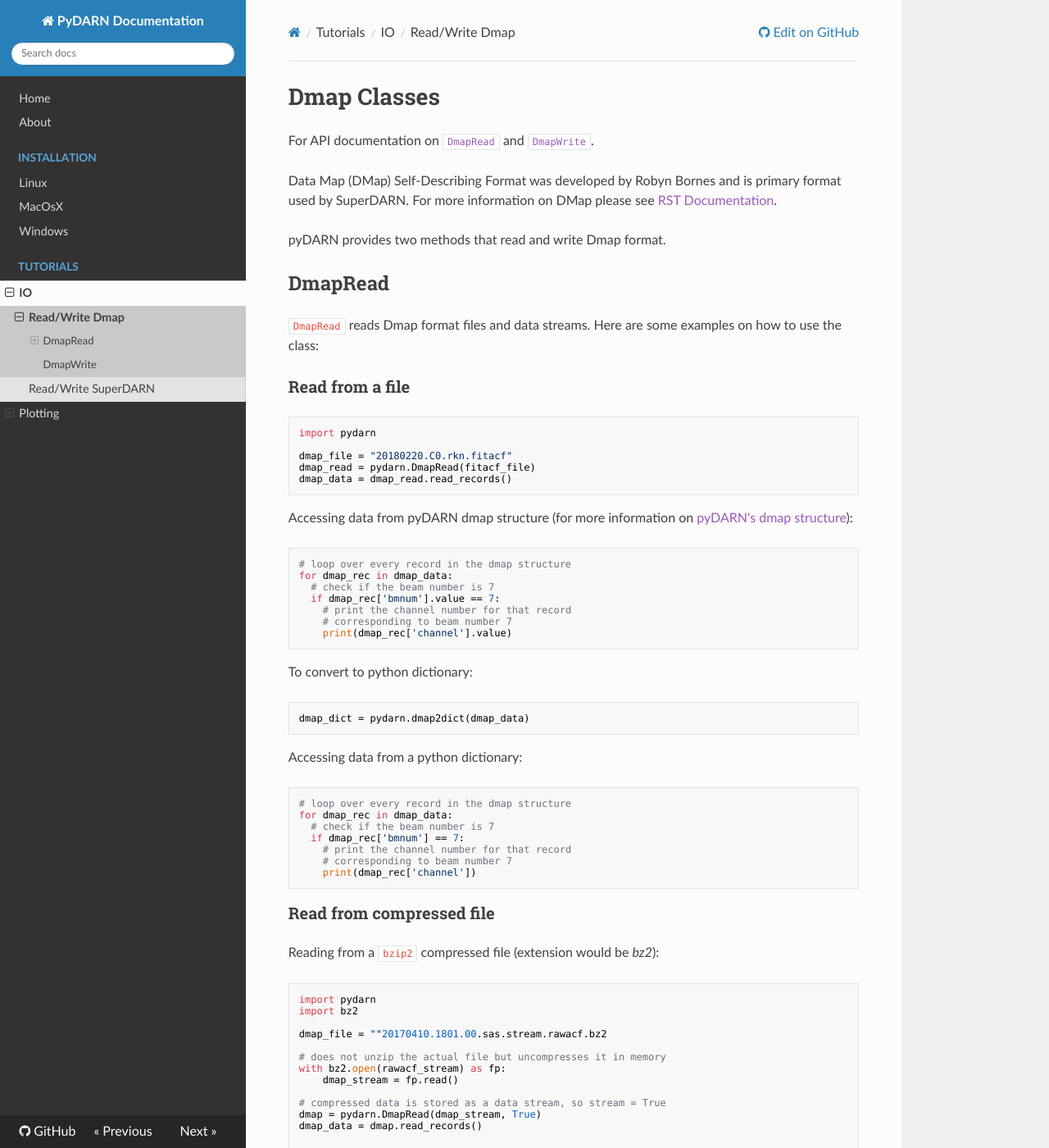
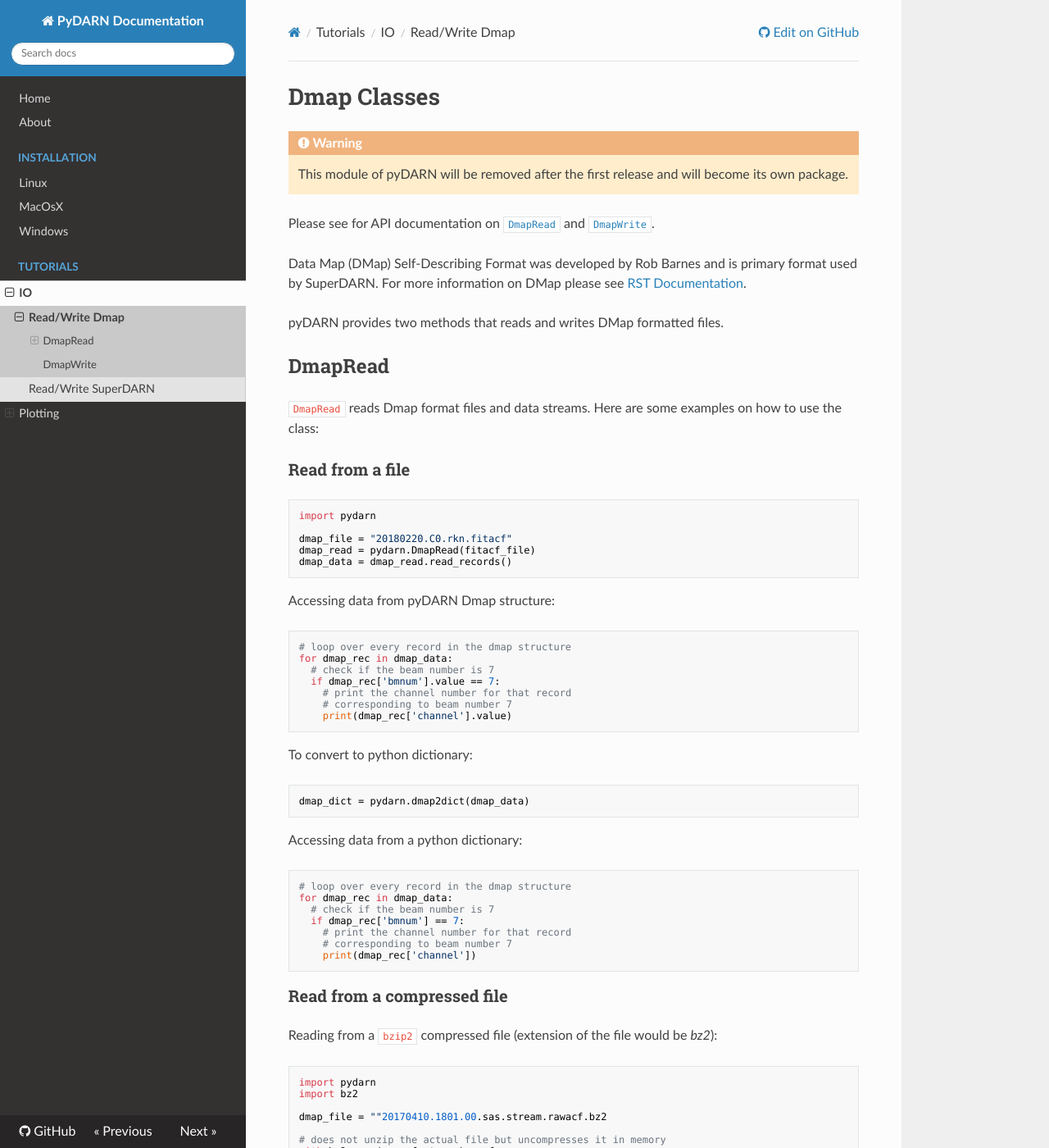
Before and after one commit to SuperDARN/pydarn, an MkDocs documentation site: the page built from docs/user/dmap.md, in a window 1280 px wide and 1400 px high. Shown: the whole window at 82% size. Built offline with MkDocs 1.6.1, drawn with Linux system fonts in a browser that asks for light colours; nearby versions of some CDN libraries; some of the changed text lies outside the part shown.

Commit message:
started documenting dmap

````diff
--- a/docs/user/dmap.md
+++ b/docs/user/dmap.md
@@ -1,11 +1,14 @@
 # Dmap Classes
 
-For API documentation on [`DmapRead`]() and [`DmapWrite`]().
+!!! Warning
+    This module of pyDARN will be removed after the first release and will become its own package.
 
-Data Map (DMap) Self-Describing Format was developed by Robyn Bornes and is primary format used by SuperDARN.
-For more information on DMap please see [RST Documentation]().
+Please see for API documentation on [`DmapRead`](code/DmapRead.md) and [`DmapWrite`](code/DmapWrite.md).
 
-pyDARN provides two methods that read and write Dmap format.
+Data Map (DMap) Self-Describing Format was developed by Rob Barnes and is primary format used by SuperDARN.
+For more information on DMap please see [RST Documentation](https://radar-software-toolkit-rst.readthedocs.io/en/latest/).
+
+pyDARN provides two methods that reads and writes DMap formatted files.
 
 ## DmapRead
 
@@ -22,7 +25,7 @@
 dmap_data = dmap_read.read_records()
 ```
 
-Accessing data from pyDARN dmap structure (for more information on [pyDARN's dmap structure]()):
+Accessing data from pyDARN Dmap structure:
 ```python
 # loop over every record in the dmap structure
 for dmap_rec in dmap_data:
@@ -49,9 +52,9 @@
     print(dmap_rec['channel'])
 ```
 
-### Read from compressed file
+### Read from a compressed file
 
-Reading from a `bzip2` compressed file (extension would be *bz2*):
+Reading from a `bzip2` compressed file (extension of the file would be *bz2*):
 ```python
 import pydarn
 import bz2
@@ -66,6 +69,43 @@
 dmap = pydarn.DmapRead(dmap_stream, True)
 dmap_data = dmap.read_records()
 
+```
+
+### Reading multiple files
+
+Reading multiple DMap formatted files via list:
+```python
+import pydarn
+import glob
+
+# Initialize empty DMap data list
+dmap_list = []
+
+# list of files
+dmap_files = [""]
+
+# loop over the list of files and read them in
+for dmap_file in dmap_files:
+  dmap = pydarn.DmapRead(dmap_file)
+  dmap_list.append(dmap.read_records())
+```
+
+
+Reading multiple DMap formatted file via [`glob`](https://docs.python.org/3/library/glob.html):
+```python
+import pydarn
+import glob
+
+# Initialize empty DMap data list
+dmap_list = []
+
+# obtain a list of files with the file extension of fitacf
+dmap_files = glob.glob('*.rawacf')
+
+# loop over the list of files and read them in
+for dmap_file in dmap_files:
+  dmap = pydarn.DmapRead(dmap_file)
+  dmap_list.append(dmap.read_records())
 ```
 
 ## DmapWrite
````
